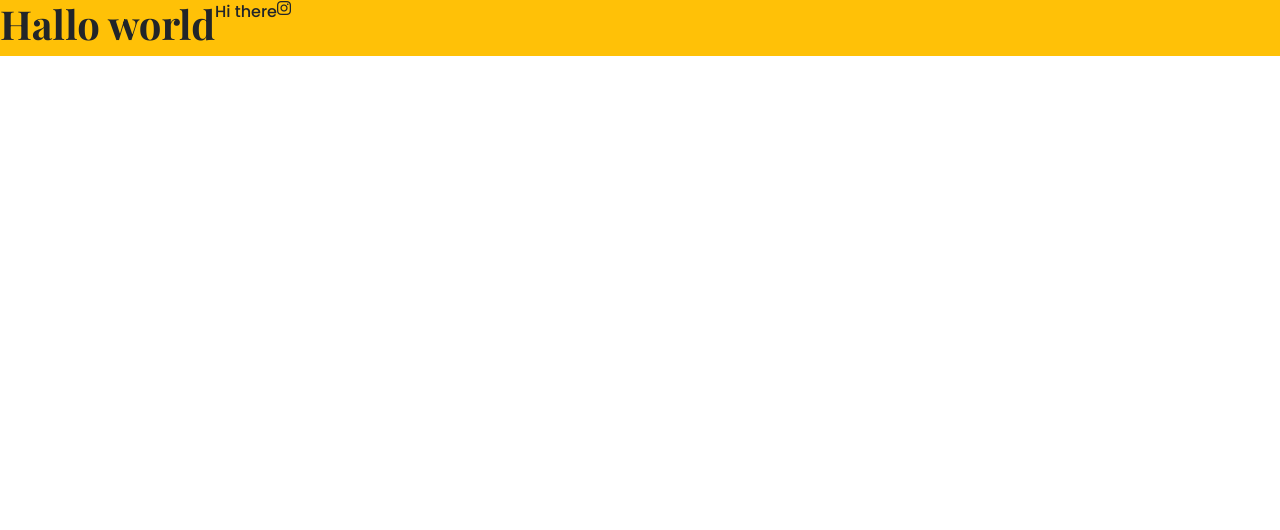
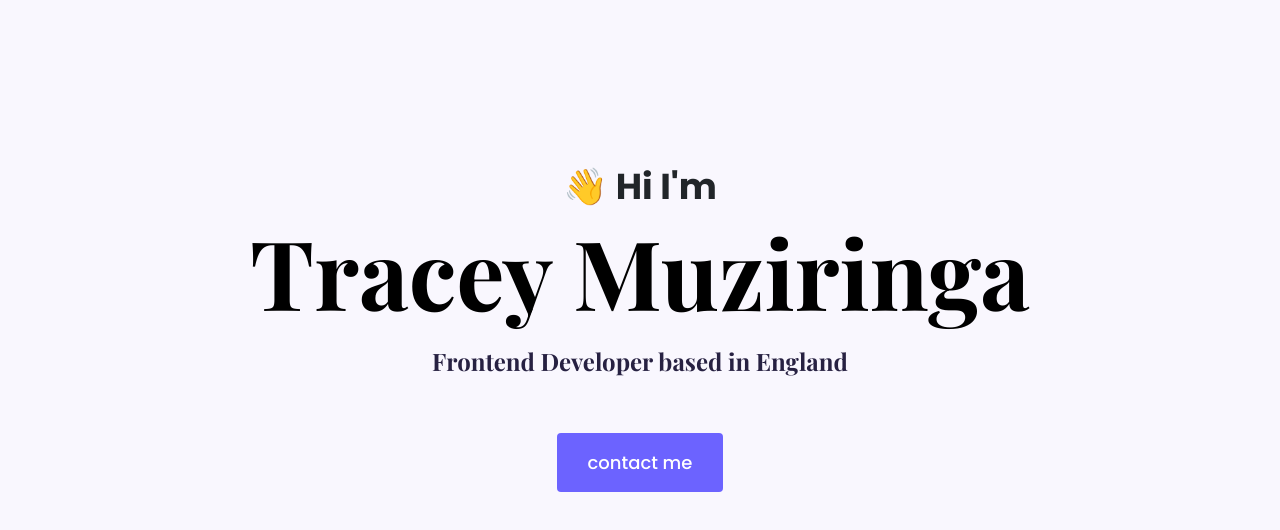
Before and after one commit to tmuziringa/portfolio-project, a plain HTML site: page index.html in a window 1280 px wide. Drawn offline with nearby package versions, Linux system fonts and the light colour scheme; a web font is replaced by a local one.

Commit message:
created and styled the hero

```diff
--- a/css/style.css
+++ b/css/style.css
@@ -1,11 +1,48 @@
+:root{
+   --branding-color:#6c63ff;
+   --heading-font-family:"Playfair Display",serif;
+   --default-font-family:"Poppins", sans-serif;
+   --secondary-color:#f9f7fe;
+
+}
 body{
-    background: none;
+    font-family: var(--default-font-family);
+}
+h1,h2,h3,h4,h5,h6{
+    font-family: var(--heading-font-family);
+    font-weight: bold;
+    color: black;
+
 }
 h1{
-    font-family: "Playfair Display", serif;
-    font-weight: bold;
+    font-size: 96px;
 }
 p{
-    font-family: "Poppins", sans-serif;
-    font-weight:medium ;
+    font-weight:normal ;
 }
+.hero{
+    background:var(--secondary-color);
+    text-align: center;
+    padding: 160px 20px;
+}
+.hero p{
+    font-size: 36px;
+    font-weight: bold;
+    margin: 0;
+}
+.hero h2{
+  font-family: var(default-font-family);
+  font-weight: normal;
+  font-size: 24px;
+  line-height: 2;
+  color: #272142;
+}
+.btn-branding{
+font-size: 18px;
+background: var(--branding-color);
+border-radius: 4px;
+color: white;
+line-height: 27px;
+padding:15px 30px ;
+
+}
--- a/index.html
+++ b/index.html
@@ -20,10 +20,14 @@
     <title>Document</title>
 </head>
 <body>
-    <div class="d-flex bg-warning">
-    <h1>Hallo world </h1>
-    <p>Hi there</p>
-    <i class="fab fa-instagram"></i>
+    <div class="hero">
+        <p>👋 Hi I'm</p>
+    <h1>Tracey Muziringa </h1>
+    <h2 class="mb-5">Frontend Developer based in England</h2>
+    <div>
+        <a href="#" class="btn btn-branding">contact me</a>
+    </div>
+
     </div>
 </body>
 </html>
```
